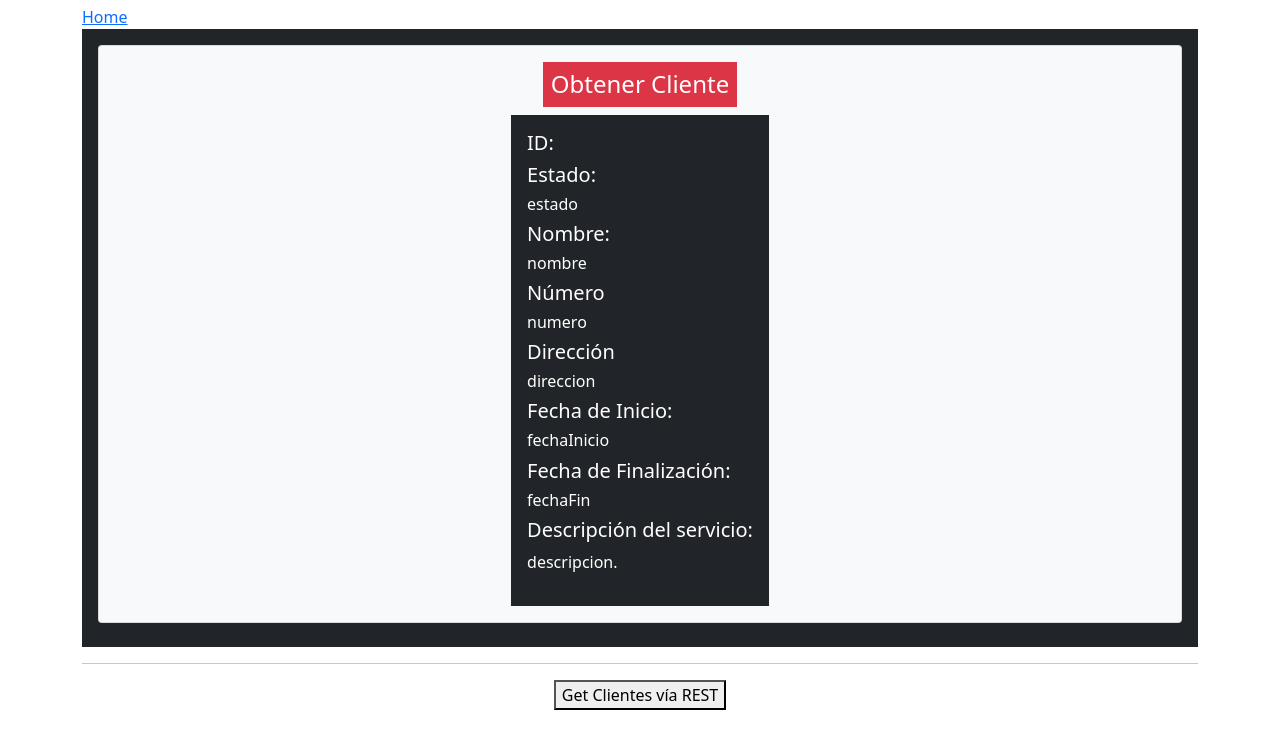
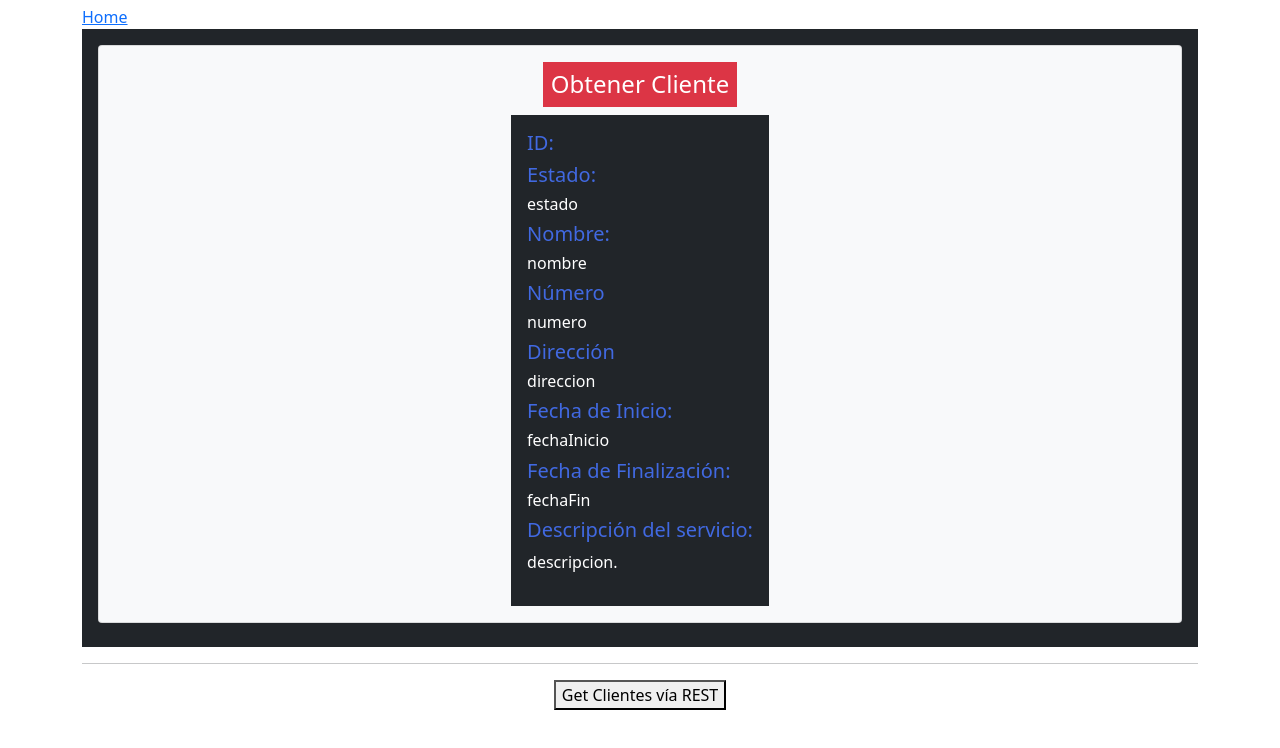
Before and after one commit to jhonjlinaresb/apiWarranty, a website: page public/pages/two.html in a window 1280 px wide. Shown: the part 32-780 px from the top of the page. Drawn offline with nearby package versions, Linux system fonts and the light colour scheme.

Commit message:
Mejoras en los estilos

```diff
--- a/public/pages/two.html
+++ b/public/pages/two.html
@@ -20,8 +20,8 @@
         <h4 class="p-2 mb-2 bg-danger text-white text-center">Obtener Cliente</h4>
             <div class="bg-dark card-body">
               <div class="card-text">
-                <h5 class="card-title">ID:</h5>
-                <h6 class="card-text">{{ post._id }}</h6>
+                <h5>ID:</h5>
+                <h6>{{ post._id }}</h6>
               </div>
               <div class="card-section">
                 <h5>Estado:</h5>
--- a/public/styles.css
+++ b/public/styles.css
@@ -0,0 +1,3 @@
+h5{
+    color: royalblue;
+}
```
